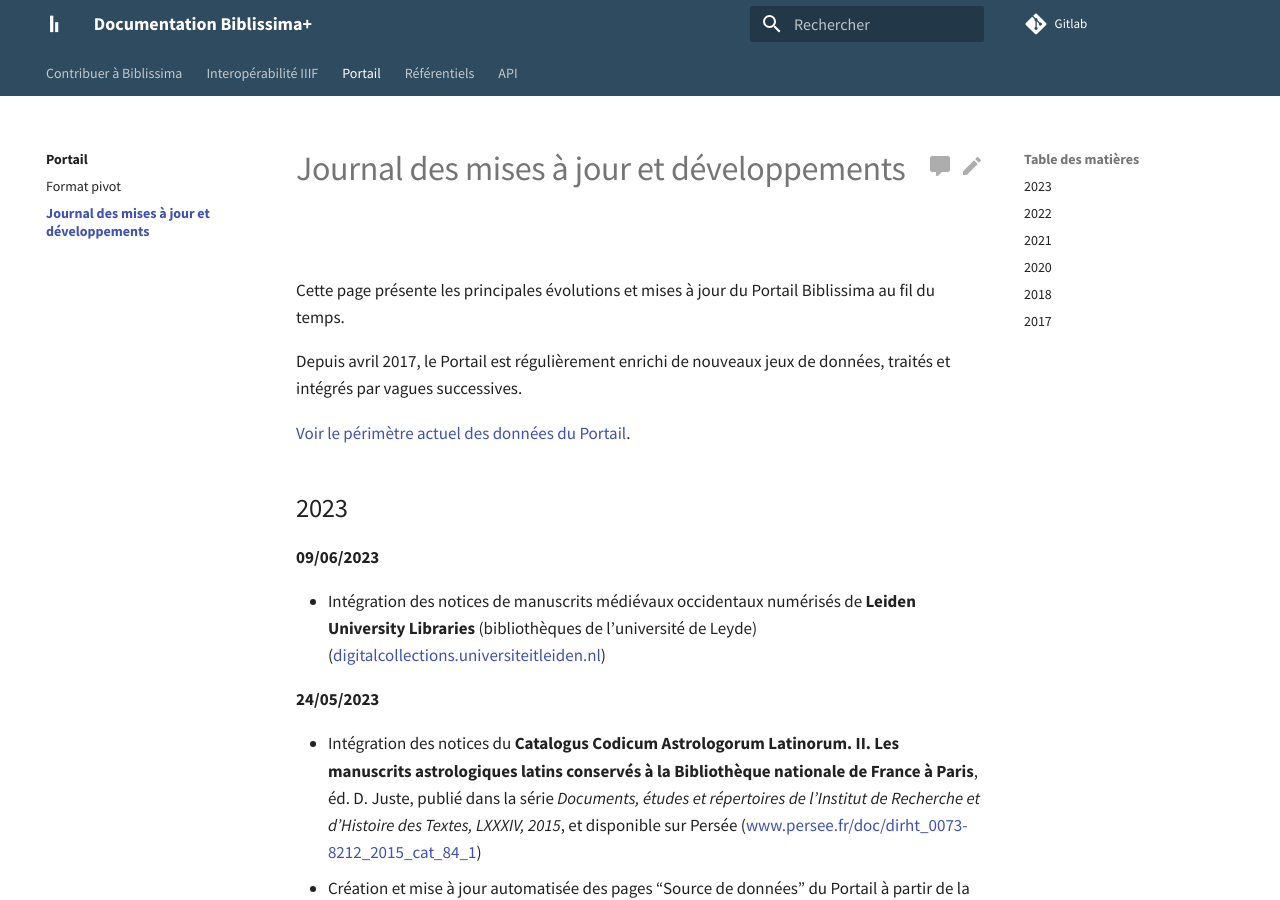
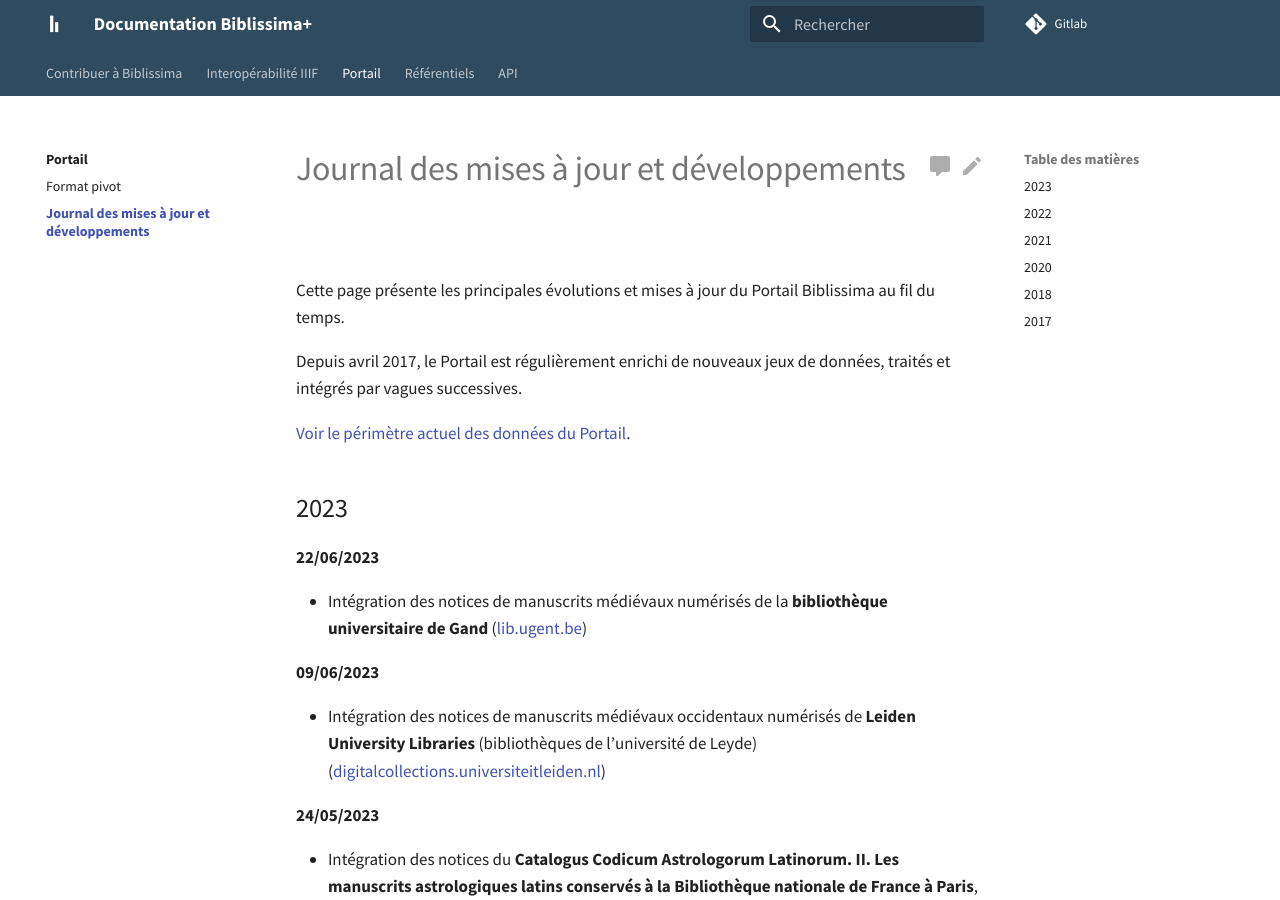
Before and after one commit to biblissima/doc.biblissima, an MkDocs documentation site: the page built from docs/portail/changelog.md, in a window 1280 px wide and 900 px high. Built offline with MkDocs 1.6.1 and Material for MkDocs 9.7.7, drawn with Linux system fonts in a browser that asks for light colours.

Commit message:
Add ugent

```diff
--- a/docs/portail/changelog.md
+++ b/docs/portail/changelog.md
@@ -7,6 +7,11 @@ Depuis avril 2017, le Portail est régulièrement enrichi de nouveaux jeux de do
 [Voir le périmètre actuel des données du Portail](index.md#perimetre-de-donnees).
 
 ## 2023
+
+**22/06/2023**
+
+- Intégration des notices de manuscrits médiévaux numérisés de la **bibliothèque universitaire de Gand** ([lib.ugent.be](https://lib.ugent.be))
+
 
 **09/06/2023**
 
```
Also changed, not shown: docs/portail/index.md (+2 -1 lines).
